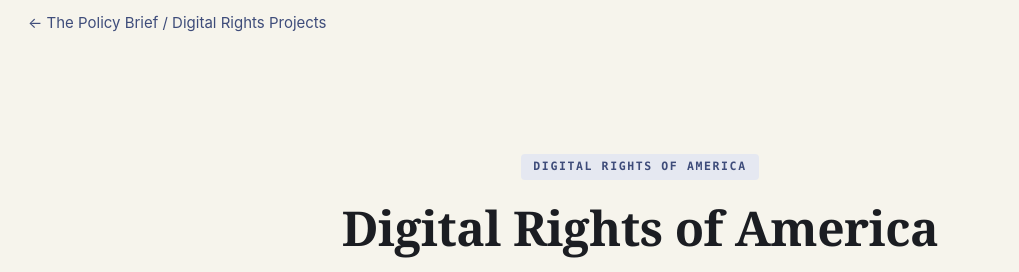
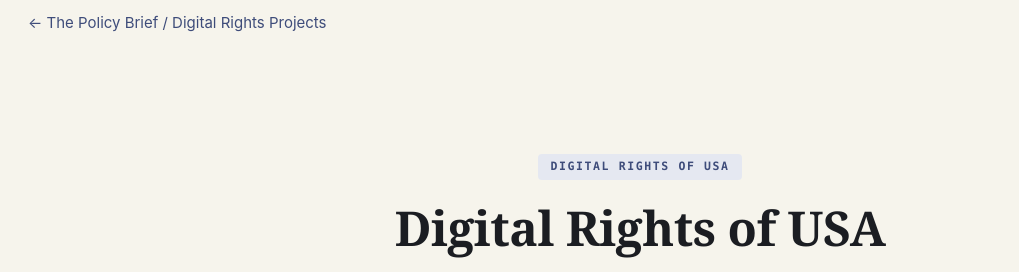
Before and after one commit to rowahtaha/policy-brief-site, a plain HTML site: page usa-rights.html in a window 1280 px wide. Shown: the top 272 px of the page, without its empty margins (0-1019 px from the left). Drawn offline with Linux system fonts and the light colour scheme.

Commit message:
Rename Digital Rights of America to Digital Rights of USA

```diff
--- a/usa-rights.html
+++ b/usa-rights.html
@@ -3,7 +3,7 @@
 <head>
 <meta charset="UTF-8">
 <meta name="viewport" content="width=device-width, initial-scale=1.0">
-<title>Digital Rights of America</title>
+<title>Digital Rights of USA</title>
 <style>
   :root {
     --page-bg: #F6F4EC;
@@ -313,8 +313,8 @@
   <p style="margin:0; padding-top:12px;"><a href="digital-rights.html" style="color:var(--accent); font-family:inherit; text-decoration:none;">← The Policy Brief / Digital Rights Projects</a></p>
   <section class="hero" id="hero">
     <header class="top">
-      <span class="kicker">Digital Rights of America</span>
-      <h1>Digital Rights of America</h1>
+      <span class="kicker">Digital Rights of USA</span>
+      <h1>Digital Rights of USA</h1>
       <p>The United States has no single federal privacy law. What a company or the police can do with your data, and what rights you have over it, depends heavily on which state you happen to live in.</p>
       <p>This project answers the same twenty questions for all fifty states and the District of Columbia, covering consumer data privacy, biometrics, government surveillance, artificial intelligence, kids online safety, and the right to repair your own devices. Built from real statutes, official regulator guidance, and reporting from groups such as the Electronic Frontier Foundation, the National Conference of State Legislatures, and the International Association of Privacy Professionals, so you can compare what is protected on paper against what actually happens in practice.</p>
       <div class="legend">
@@ -410,7 +410,7 @@
 
   <footer class="note">
     <p style="margin:0 0 14px">Sourced from primary legislation, official regulator guidance, and reporting from the Electronic Frontier Foundation and the National Conference of State Legislatures, as catalogued in the Digital Rights Atlas. Verify against the listed sources before treating anything here as legal advice. Laws and enforcement patterns shift, and state legislatures amend these rules every year.</p>
-    <p style="margin:0">Digital Rights of America. Copyright 2026 Rowa Taha. All rights reserved.</p>
+    <p style="margin:0">Digital Rights of USA. Copyright 2026 Rowa Taha. All rights reserved.</p>
   </footer>
 </div>
 
```
